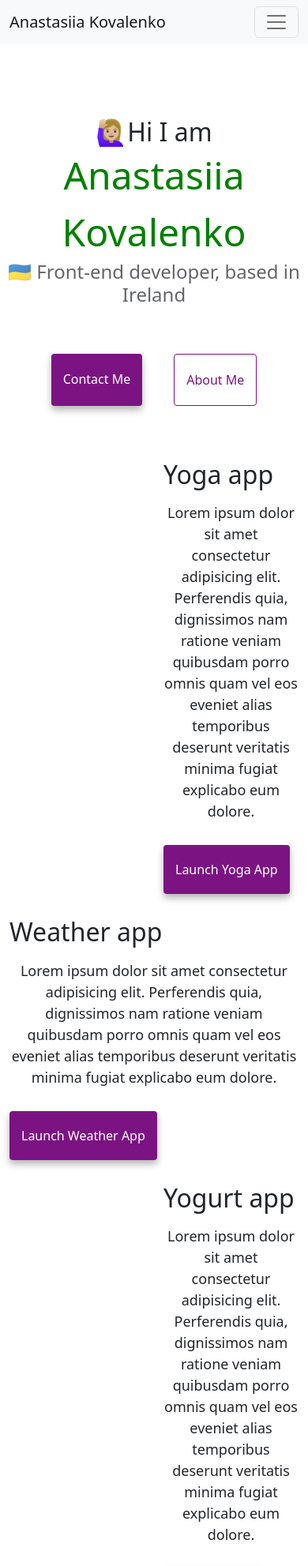
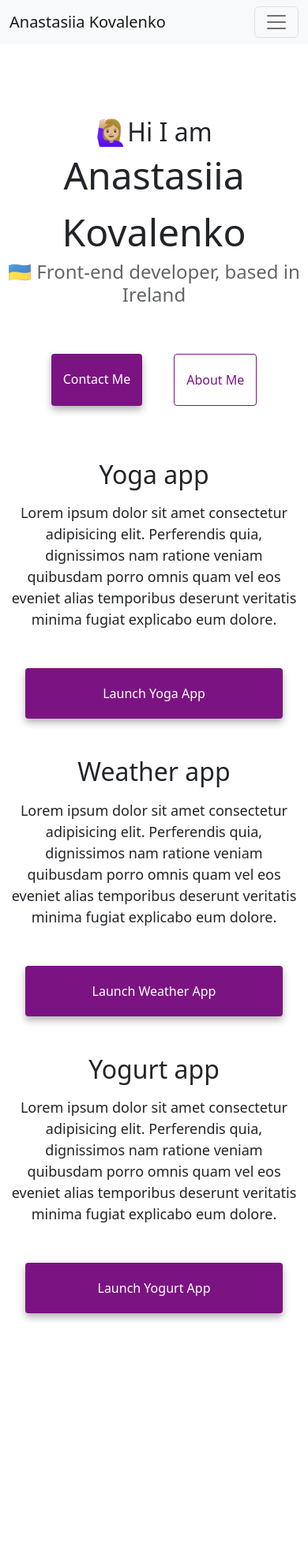
Before and after one commit to NastasiaKarpenko/portfolio, a plain HTML site: page index.html in a window 390 px wide. Shown: the top 1983 px of the page at 79% size. After the commit the page ends 1763 px from the top, so only its background shows below. Drawn offline with nearby package versions, Linux system fonts and the light colour scheme.

Commit message:
Add SEO and improve view for mobile devices

```diff
--- a/index.html
+++ b/index.html
@@ -1,6 +1,10 @@
 <!DOCTYPE html>
 <html>
   <head>
+    <meta
+    name="description"
+    content="Anastasiia Kovalenko is a front-end developer based in Europe, check out her projects and contact her for job inquiries"
+  />
     <title>Home page</title>
     <meta charset="UTF-8" />
     <!-- CSS only -->
@@ -29,61 +33,61 @@ crossorigin="anonymous"></script>
               <a class="nav-link active" aria-current="page" href="index.html">Home</a>
             </li>
             <li class="nav-item">
-              <a class="nav-link" href="about.html">About me</a>
+              <a class="nav-link" href="about.html" title="About Anastasiia Kovalenko">About me</a>
             </li>
             <li class="nav-item">
-              <a class="nav-link" href="about.html#contact">Contact me</a>
+              <a class="nav-link" href="about.html#contact" title="How to contact Anastasiia Kovalenko">Contact me</a>
             </li>
           </ul>
         </div>
       </div>
     </nav>
     <div class="pt-5">
-    <h2>🙋🏼‍♀️Hi I am</h2>
-    <h1>Anastasiia Kovalenko</h1>
-    <h3>🇺🇦 Front-end developer, based in Ireland</h3>
+    <h2 class="text-center">🙋🏼‍♀️Hi I am</h2>
+    <h1 class="text-center">Anastasiia Kovalenko</h1>
+    <h3 class="text-center">🇺🇦 Front-end developer, based in Ireland</h3>
     <div class="navigation-links">
-        <a href="about.html#contact" class="primary-link">Contact Me</a>
-        <a href="about.html" class="secondary-link">About Me</a>
+        <a href="about.html#contact" class="primary-link" title="Contact details of Anastasiia Kovalenko">Contact Me</a>
+        <a href="about.html" class="secondary-link" title="About Anastasiia Kovalenko">About Me</a>
     </div>
   </div>
     <div class="container">
       <div class="row mt-5">
-        <div class="col-6">
+        <div class="col-md-6">
          <img src="images/yoga.png" alt="yoga" class="image-fluid rounded d-none d-md-block">
         </div>
-        <div class="col-6 ">
+        <div class="col-md-6 ">
           <h2 class="app-name">Yoga app</h2>
            <p class="pt-3">Lorem ipsum dolor sit amet consectetur adipisicing elit. Perferendis quia, dignissimos nam ratione veniam quibusdam porro omnis quam vel eos eveniet alias temporibus deserunt veritatis minima fugiat explicabo eum dolore.
            </p>
            <div class="mt-5">
-             <a href="#" class="primary-link">Launch Yoga App</a>
+             <a href="#" class="primary-link project-link" title="Project of Anastasiia Kovalenko">Launch Yoga App</a>
            </div>
         </div>
       </div>
       <div class="row mt-5">
-        <div class="col-sm-6">
+        <div class="col-md-6">
           <h2 class="app-name">Weather app</h2>
             <p class="pt-3">Lorem ipsum dolor sit amet consectetur adipisicing elit. Perferendis quia, dignissimos nam ratione veniam quibusdam porro omnis quam vel eos eveniet alias temporibus deserunt veritatis minima fugiat explicabo eum dolore.
             </p>
             <div class="mt-5">
-            <a href="#" class="primary-link">Launch Weather App</a>
+            <a href="#" class="primary-link project-link" title="Project of Anastasiia Kovalenko">Launch Weather App</a>
             </div>
           </div>
-        <div class="col-6">
+        <div class="col-md-6">
           <img src="images/weather.png" alt="weather" class="image-fluid rounded d-none d-md-block">
         </div>
       </div>
       <div class="row mt-5 ">
-        <div class="col-6">
+        <div class="col-md-6">
         <img src="images/download.png" alt="Yogurt" class="image-fluid rounded d-none d-md-block">
         </div>
-        <div class="col-6">
+        <div class="col-md-6">
           <h2 class="app-name">Yogurt app</h2>
            <p class="pt-3">Lorem ipsum dolor sit amet consectetur adipisicing elit. Perferendis quia, dignissimos nam ratione veniam quibusdam porro omnis quam vel eos eveniet alias temporibus deserunt veritatis minima fugiat explicabo eum dolore.
            </p>
            <div class="mt-5">
-            <a href="#" class="primary-link">Launch Yogurt App</a>
+            <a href="#" class="primary-link project-link" title="Project of Anastasiia Kovalenko">Launch Yogurt App</a>
            </div>
       </div>
       </div>
--- a/srt/styles.css
+++ b/srt/styles.css
@@ -5,7 +5,7 @@
 }
 
 body{
-  margin-top: 100px;
+  margin: 100px 0;
 }
 
 h1,
@@ -104,20 +104,26 @@ img{
   margin: 20px 0;
 }
 
-@media (max-width: 576px) {
+@media screen and (max-width: 576px) {
   h1 {
       font-size: 48px;
       line-height: 1.5;
-      color: green !important;
   }
+
   h2{
-    text-align: center;
+    text-align: center !important;
     font-size: 32px;
   }
+
 .pt-3{
   text-align: center;
   width: 100%;
 }
 
+  .project-link {
+  display: block;
+  text-align: center;
+  margin: 0 20px;
+  }
 
-  }
+}
```
Also changed, not shown: about.html (+4 -0 lines).
